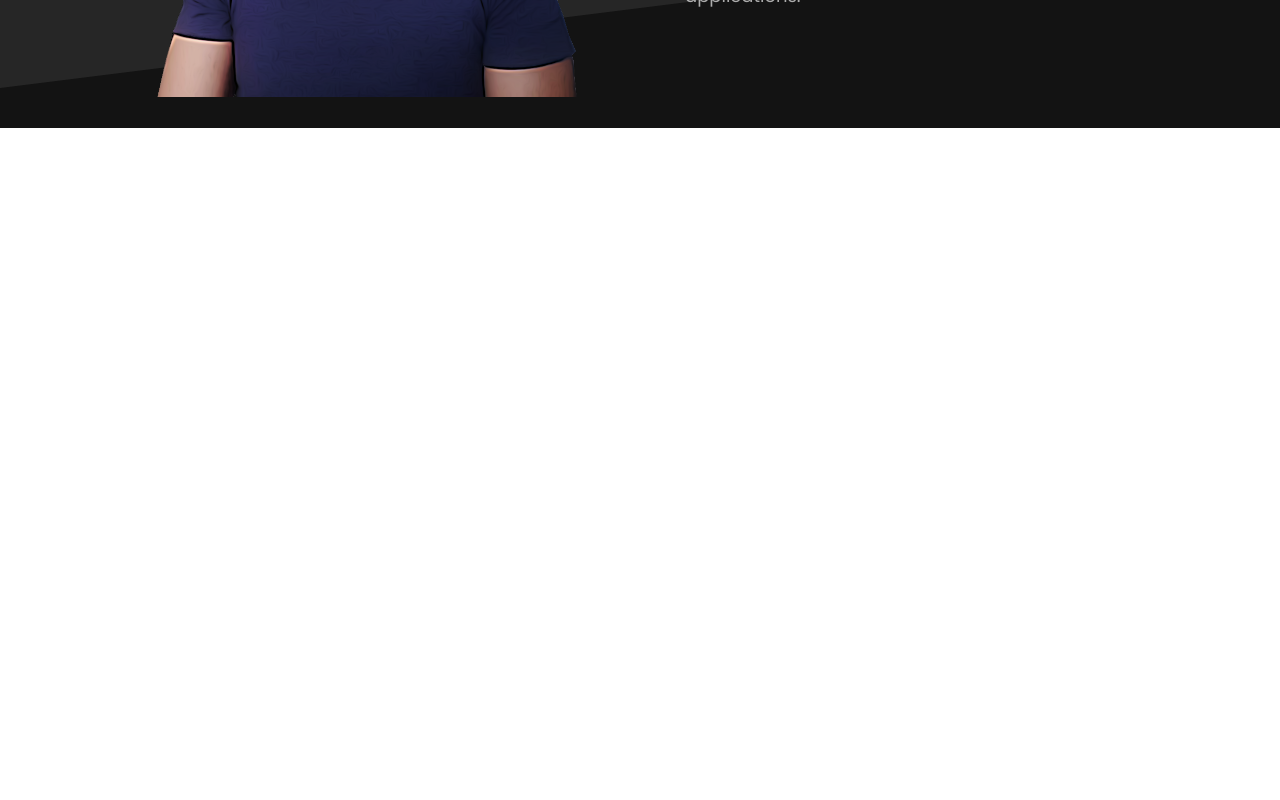
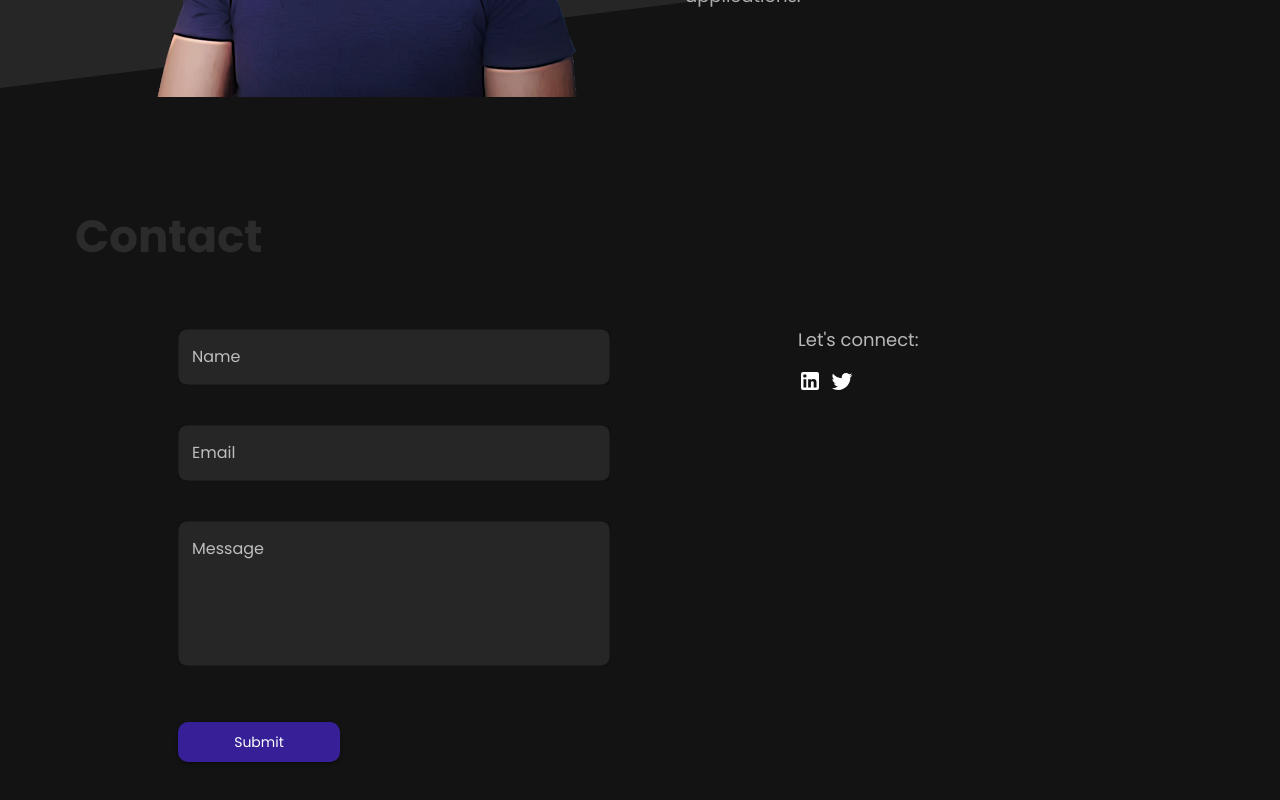
Before and after one commit to garzo94/Portafolio, a React (Vite) app: page / in a window 1280 px wide. Shown: the part 1552-2352 px from the top of the page. Before the commit the page ends 1680 px from the top, so only its background shows below. Built offline with nearby package versions, Linux system fonts and the light colour scheme; no server answers.

Commit message:
Update App.tsx
updating contact

```diff
--- a/src/App.tsx
+++ b/src/App.tsx
@@ -23,8 +23,7 @@ function App() {
         <Hero />
         <MyWork />
         <About />
-        {/* <Contact /> */}
-        {/* <ChatSystem /> */}
+        <Contact />
       </Provider>
     </ThemeProvider>
   );
```
